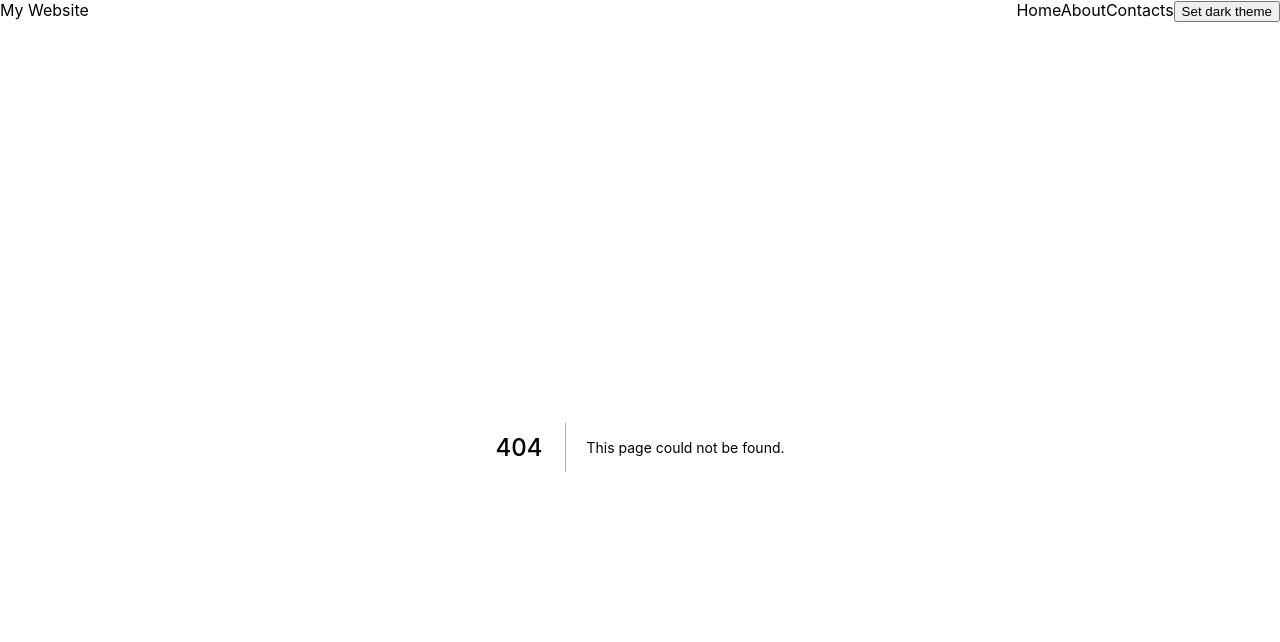
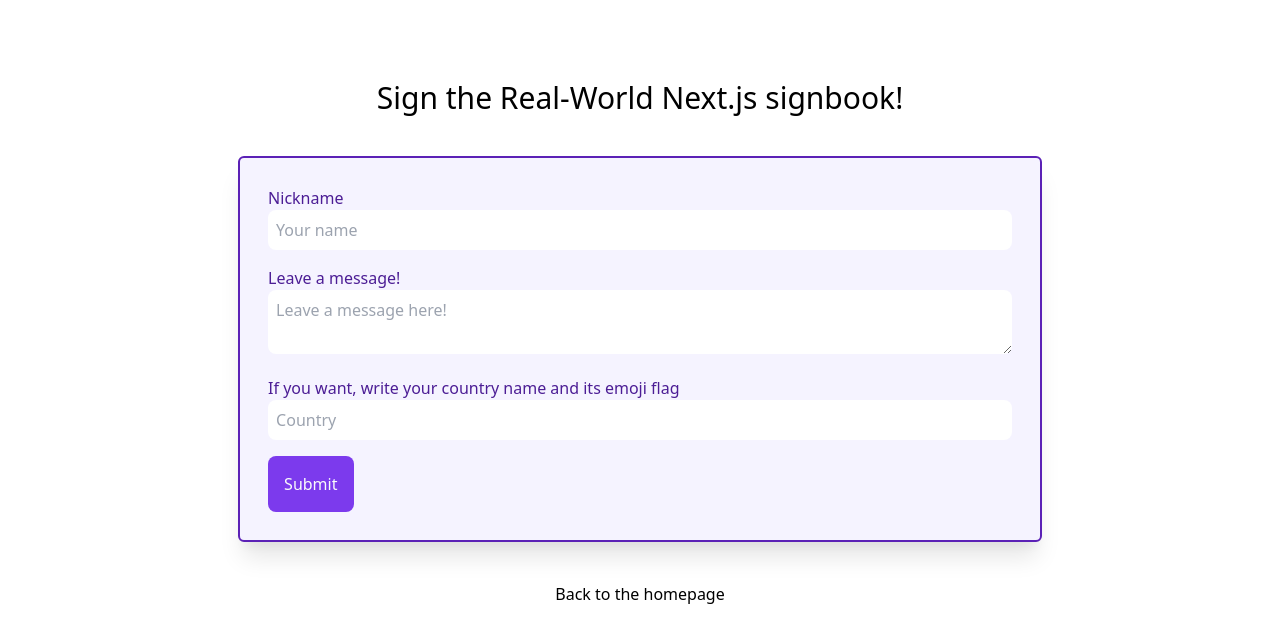
Before and after one commit to hyoungwonkang/nextjs_prac, a Next.js app: page /new-sign in a window 1280 px wide. Before the commit this address had no page. Shown: the top 642 px of the page. Built offline with nearby package versions, Linux system fonts and the light colour scheme.

Commit message:
책의 api 안 되서 공식문서의 api 사용. GraphQL API 사용하기. post는 추가로 해야함

```diff
--- /dev/null
+++ b/lib/apollo/index.js
@@ -0,0 +1,35 @@
+import { useMemo } from "react";
+import { ApolloClient, HttpLink, InMemoryCache } from "@apollo/client";
+
+let apolloClient;
+
+function createApolloClient() {
+  return new ApolloClient({
+    ssrMode: typeof window === "undefined",
+    uri: "https://flyby-router-demo.herokuapp.com/",
+    cache: new InMemoryCache(),
+  });
+}
+
+export function initApollo(initialState = null) {
+  const client = apolloClient || createApolloClient();
+
+  if (initialState) {
+    const existingCache = client.extract();
+    client.cache.restore({ ...existingCache, ...initialState });
+  }
+
+  if (typeof window === "undefined") {
+    return client;
+  }
+
+  if (!apolloClient) {
+    apolloClient = client;
+  }
+
+  return client;
+}
+
+export function useApollo(initialState) {
+  return useMemo(() => initApollo(initialState), [initialState]);
+}
--- /dev/null
+++ b/lib/apollo/queries/addSign.js
@@ -0,0 +1,13 @@
+import { gql } from "@apollo/client";
+
+const ADD_SIGN = gql`
+  mutation InsertNewSign($id: String!, $name: Sting!, $description: String) {
+    insert_sign(objects: { id: $id, name: $name, description: $description }) {
+      returning {
+        id
+      }
+    }
+  }
+`;
+
+export default ADD_SIGN;
--- a/package.json
+++ b/package.json
@@ -9,6 +9,8 @@
     "lint": "next lint"
   },
   "dependencies": {
+    "@apollo/client": "^3.8.4",
+    "graphql": "^16.8.1",
     "highlight.js": "^11.8.0",
     "isomorphic-unfetch": "^4.0.2",
     "next": "^12.3.4",
@@ -19,6 +21,7 @@
     "@types/node": "20.4.5",
     "@types/react": "18.2.17",
     "eslint": "8.46.0",
-    "eslint-config-next": "13.4.12"
+    "eslint-config-next": "13.4.12",
+    "typescript": "5.2.2"
   }
 }
--- a/pages/_app.js
+++ b/pages/_app.js
@@ -1,39 +1,19 @@
-import { useState } from "react";
-import ThemeContext from "../components/themeContext";
-import Navbar2 from "../components/Navbar";
-import "../styles/globals.css";
+import Head from "next/head";
+import { ApolloProvider } from "@apollo/client";
+import { useApollo } from "../lib/apollo";
 
-const themes = {
-  dark: {
-    background: "black",
-    color: "white",
-  },
-  light: {
-    background: "white",
-    color: "black",
-  },
-};
-
-function MyApp({ Component, pageProps }) {
-  const [theme, setTheme] = useState("light");
-  const toggleTheme = () => {
-    setTheme(theme === "dark" ? "light" : "dark");
-  };
+export default function App({ Component, pageProps }) {
+  const apolloClient = useApollo(pageProps.initialApolloState);
 
   return (
-    <ThemeContext.Provider value={{ theme, toggleTheme }}>
-      <div
-        style={{
-          width: "100%",
-          minHeight: "100vh",
-          ...themes[theme],
-        }}
-      >
-        <Navbar2 />
-        <Component {...pageProps} />
-      </div>
-    </ThemeContext.Provider>
+    <ApolloProvider client={apolloClient}>
+      <Head>
+        <link
+          href="https://unpkg.com/tailwindcss@^2/dist/tailwind.min.css"
+          rel="stylesheet"
+        />
+      </Head>
+      <Component {...pageProps} />
+    </ApolloProvider>
   );
 }
-
-export default MyApp;
--- /dev/null
+++ b/pages/new-sign.js
@@ -0,0 +1,77 @@
+import { useState } from "react";
+import Link from "next/link";
+import { useRouter } from "next/router";
+import { useMutation } from "@apollo/client";
+import ADD_SIGN from "../lib/apollo/queries/addSign";
+
+function NewSign() {
+  const router = useRouter();
+  const [formState, setFormState] = useState({});
+  const [addSign] = useMutation(ADD_SIGN, {
+    onCompleted() {
+      router.push("/");
+    },
+  });
+
+  const handleInput = ({ e, result }) => {
+    setFormState({
+      ...formState,
+      [result]: e.target.value,
+    });
+  };
+
+  return (
+    <div className="flex justify-center items-center flex-col mt-20">
+      <h1 className="text-3xl mb-10">Sign the Real-World Next.js signbook!</h1>
+      <div className="max-w-7xl shadow-xl bg-purple-50 p-7 mb-10 grid grid-rows-1 gap-4 rounded-md border-2 border-purple-800">
+        <div>
+          <label htmlFor="name" className="text-purple-900 mb-2">
+            Nickname
+          </label>
+          <input
+            id="name"
+            type="text"
+            onChange={(e) => handleInput({ e, name: "name" })}
+            placeholder="Your name"
+            className="p-2 rounded-lg w-full"
+          />
+        </div>
+        <div>
+          <label htmlFor="decription" className="text-purple-900 mb-2">
+            Leave a message!
+          </label>
+          <textarea
+            id="decription"
+            placeholder="Leave a message here!"
+            onChange={(e) => handleInput({ e, name: "description" })}
+            className="p-2 rounded-lg w-full"
+          />
+        </div>
+        <div>
+          <label htmlFor="id" className="text-purple-900 mb-2">
+            If you want, write your country name and its emoji flag
+          </label>
+          <input
+            id="id"
+            type="text"
+            onChange={(e) => handleInput({ e, name: "id" })}
+            placeholder="Country"
+            className="p-2 rounded-lg w-full"
+          />
+
+          <button
+            className="bg-purple-600 p-4 rounded-lg text-gray-50 m-auto mt-4"
+            onClick={() => addSign({ variables: formState })}
+          >
+            Submit
+          </button>
+        </div>
+      </div>
+      <Link href="/" passHref className="mt-5 underline">
+        Back to the homepage
+      </Link>
+    </div>
+  );
+}
+
+export default NewSign;
```
Also changed, not shown: components/Loading.js (added, +9 -0 lines), components/Sign.js (added, +19 -0 lines), lib/apollo/queries/getLatestSigns.js (added, +14 -0 lines), pages/index.js (+27 -90 lines), 2 other files (tests, documents, lock files or other folders).
